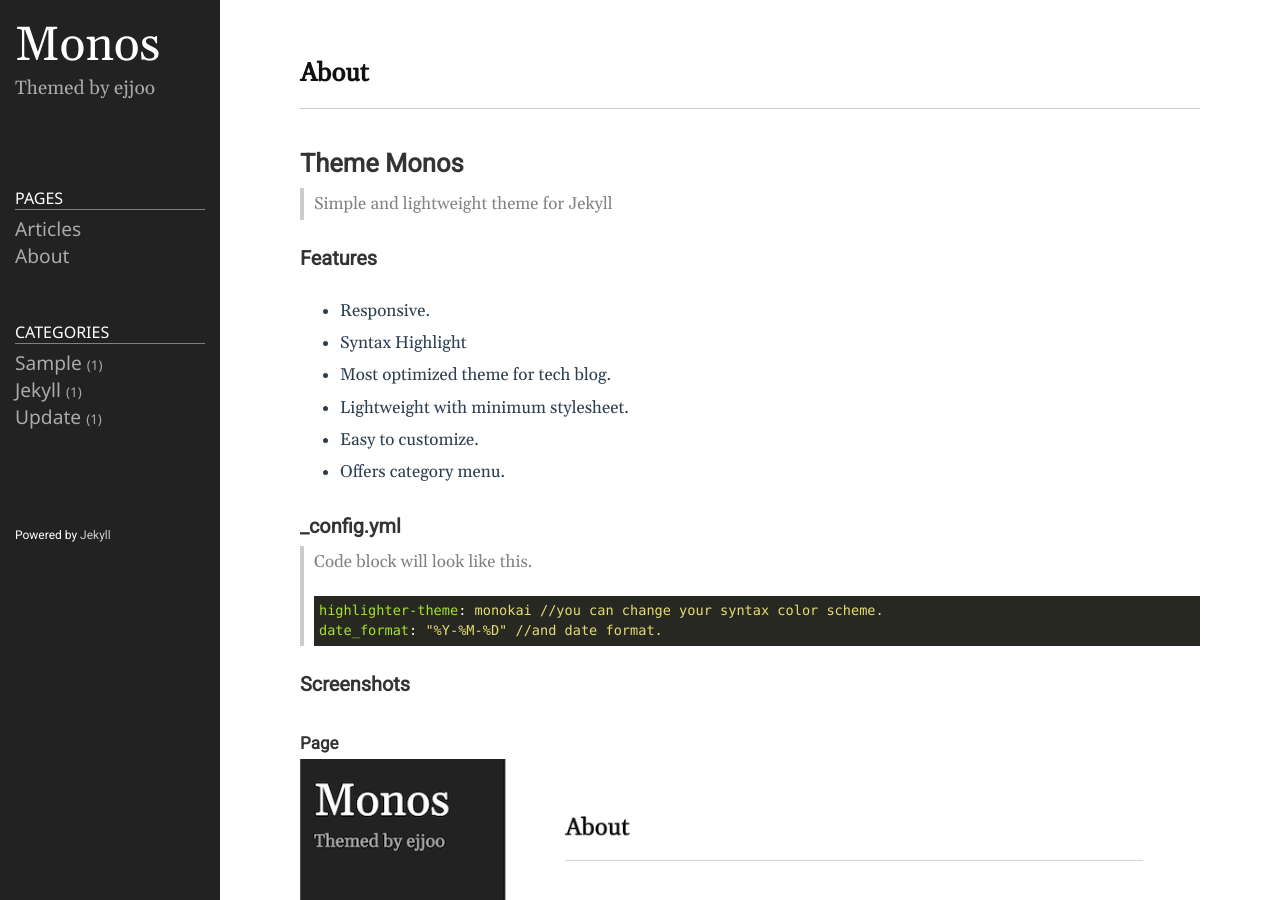
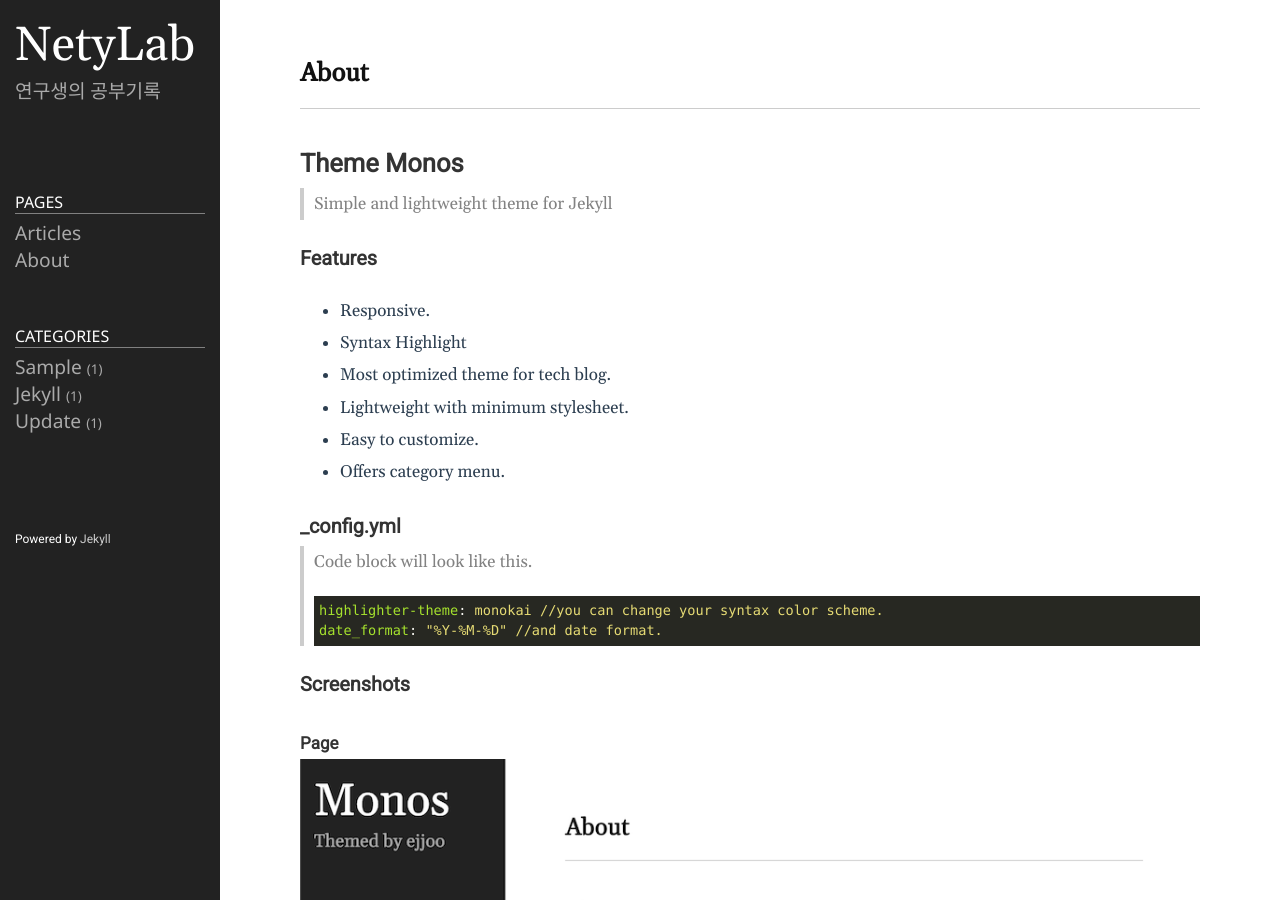
Before and after one commit to NetYLab/NetYLab.github.io, a Jekyll site: the page built from README.md, in a window 1280 px wide and 900 px high. Built offline with Jekyll 4.4.1, drawn with Linux system fonts in a browser that asks for light colours.

Commit message:
config commit

```diff
--- a/_config.yml
+++ b/_config.yml
@@ -18,10 +18,10 @@
 # You can create any custom variable you would like, and they will be accessible
 # in the templates via {{ site.myvariable }}.
 
-title: Monos
-email: ejjoo7994@gmail.com
+title: NetyLab
+email: min9601028@gmail.com
 description: >- # this means to ignore newlines until "baseurl:"
-  Themed by ejjoo
+  연구생의 공부기록
 # baseurl: "/" # the subpath of your site, e.g. /blog
 url: "http://NetYLab.github.io" # the base hostname & protocol for your site, e.g. http://example.com
 github_username: ejjoo
```
